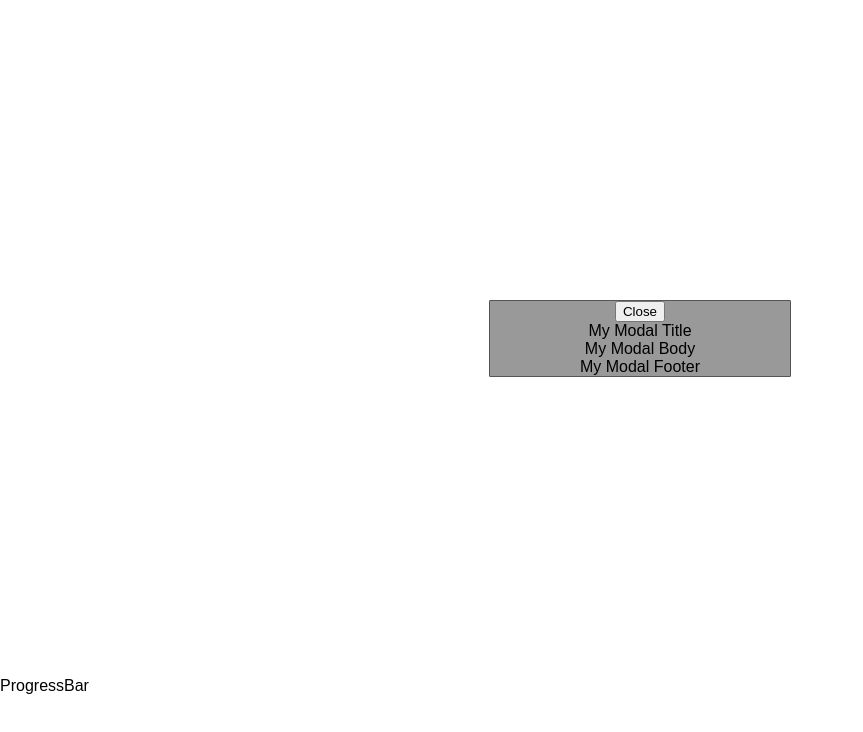
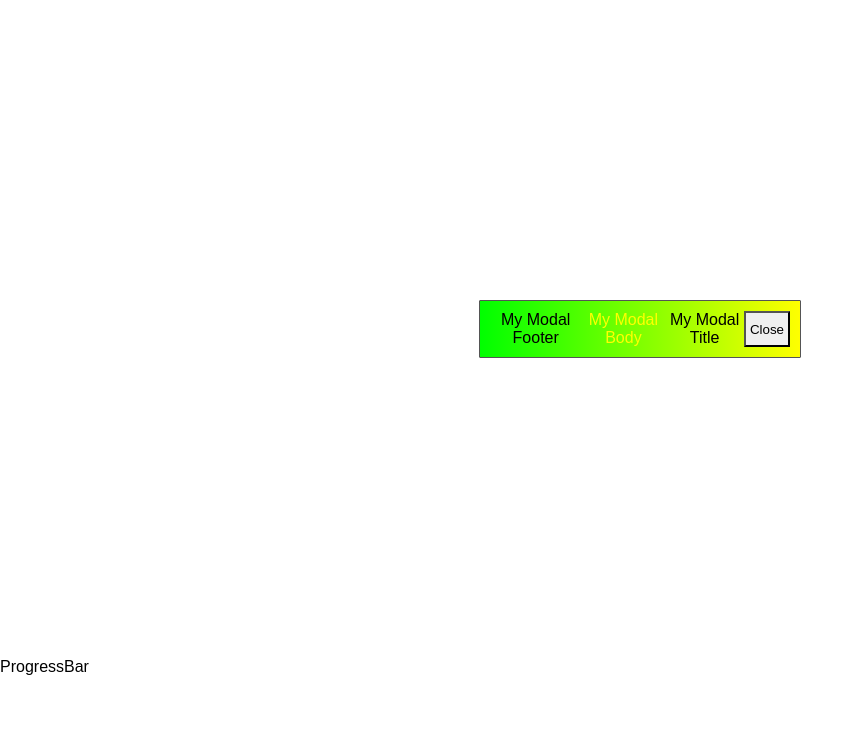
Before and after one commit to fanney83/WEPO_assignment5, a React app in the folder infinitymodules/: page / in a window 1280 px wide. Both pictures are taken after a click on the button "Open Modal". Shown: the top 732 px of the page, without its empty margins (0-863 px from the left). Built offline with nearby package versions, Linux system fonts and the light colour scheme.

Commit message:
Liður 1 kominn með smá look

```diff
--- a/infinitymodules/src/components/Modal/Modal.css
+++ b/infinitymodules/src/components/Modal/Modal.css
@@ -1,18 +1,45 @@
 
-.title{
-    background-color: #999;
+.window {
+    background-image: linear-gradient(90deg, lime, yellow);
     border-radius: 1px;
     width: 300px;
     border: 0.2px solid #555;
     margin: 300px auto;
     text-align: center;
-
+    display: flex;
+    align-content: flex-end;
+    flex-direction: row-reverse;
+    padding: 10px;
 }
 
-h1 {
-    font-family: fantasy;
+.title {
+    font-weight: lighter;
+    text-align: center;
 }
 
-body {
+.body {
+    text-align: center;
+    color: yellow;
+}
 
+.footer {
+    font-weight: lighter;
+    text-align: center;
 }
+
+.btn {
+    border-radius: 0.2px;
+    padding: 4px;
+}
+
+.btn:hover {
+    animation: font-resizer 3s ease-in 5;
+}
+
+@keyframes font-resizer {
+    from { font-size: 12px; }
+    to { font-size: 16px; }
+    0% { color: white }
+    50% { color: yellow }
+    100% { color: orange }
+}
--- a/infinitymodules/src/components/Modal/Modal.js
+++ b/infinitymodules/src/components/Modal/Modal.js
@@ -5,8 +5,8 @@ import css from './Modal.css';
 const Modal = ({ onClose, isOpen = false, children}) =>  {
     if (isOpen) {
         return (
-            <div className={css.title}>
-                <button onClick={onClose}> Close </button>
+            <div className={css.window}>
+                <button className={css.btn} onClick={onClose}> Close </button>
                 {children}
             </div>
         );
@@ -16,15 +16,15 @@ const Modal = ({ onClose, isOpen = false, children}) =>  {
 // Studdist við þetta
 // https://piazza.com/class/jbzjs3mbfgb4oq?cid=300
 Modal.Title = ({children}) => {
-    return <div>{children}</div>
+    return <div className={css.title}>{children}</div>
 }
 
 Modal.Body = ({children}) => {
-    return <div>{children}</div>
+    return <div className={css.body}>{children}</div>
 }
 
 Modal.Footer = ({children}) => {
-    return <div>{children}</div>
+    return <div className={css.footer}>{children}</div>
 }
 
 Modal.propTypes = {
```
